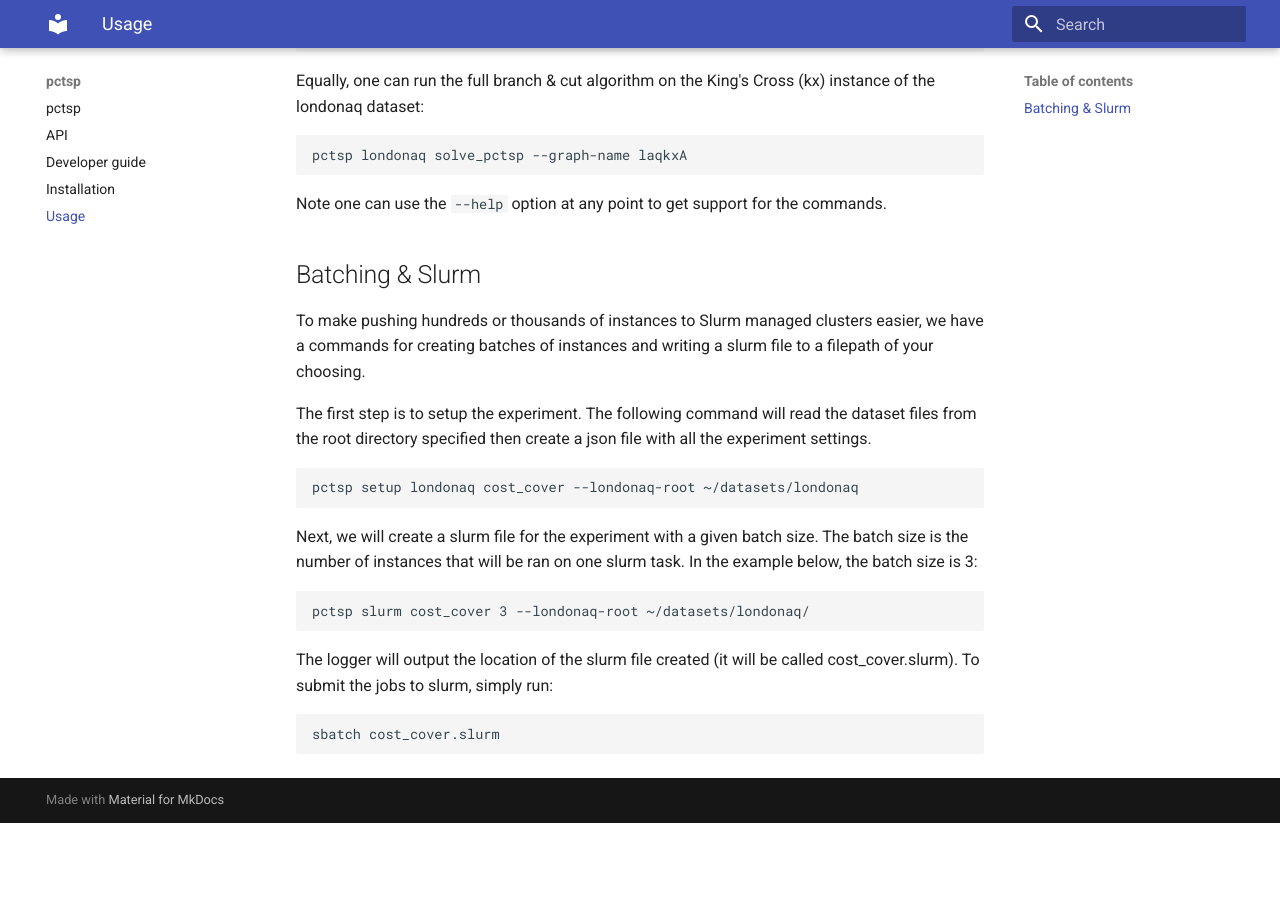
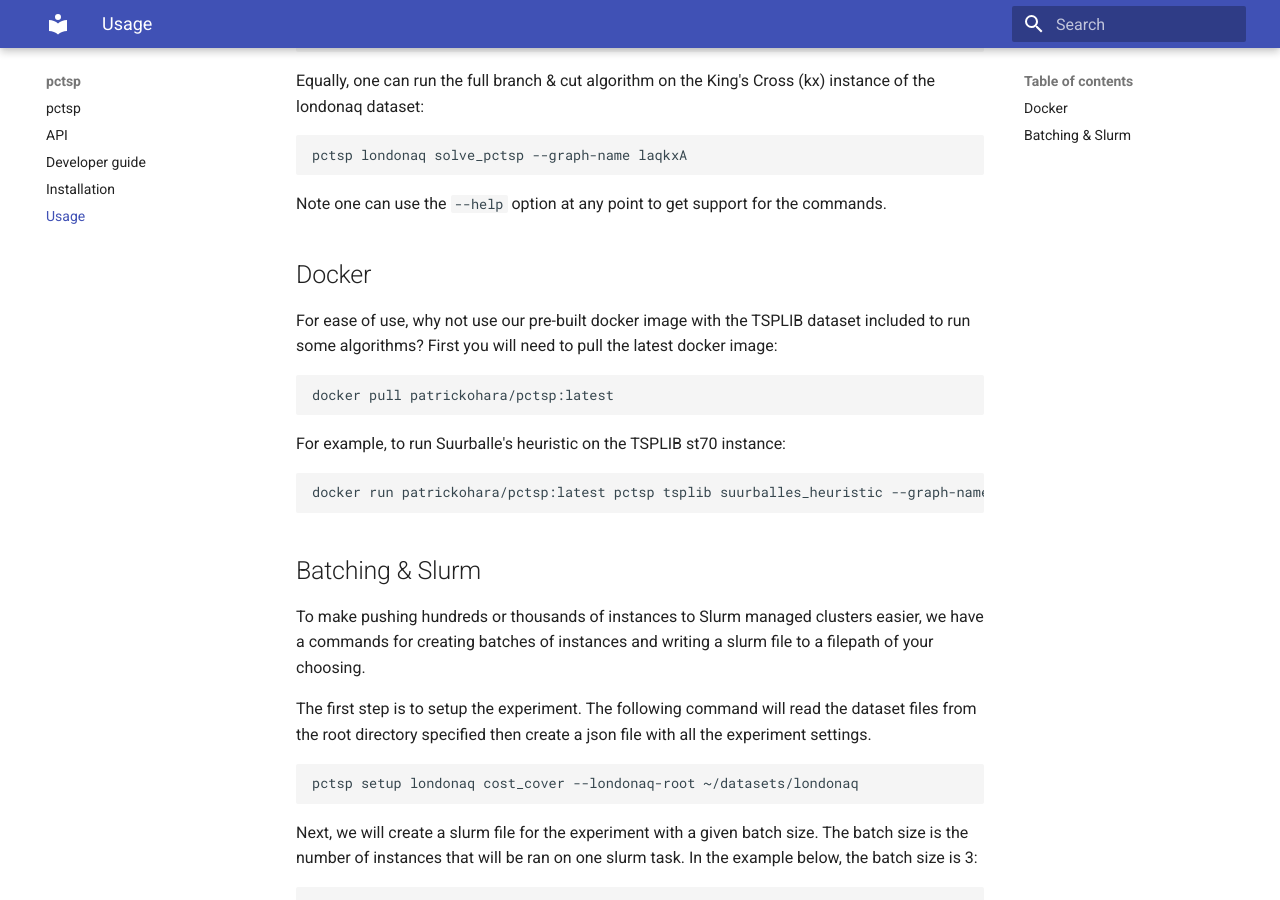
Before and after one commit to PatrickOHara/pctsp, an MkDocs documentation site: the page built from docs/usage.md, in a window 1280 px wide and 900 px high, scrolled down 302 px. Built offline with MkDocs 1.6.1 and Material for MkDocs 9.7.7, drawn with Linux system fonts in a browser that asks for light colours; before the commit the page ends 1125 px from its top, so only the background shows below that.

Commit message:
Document usage with docker

````diff
--- a/docs/usage.md
+++ b/docs/usage.md
@@ -17,6 +17,21 @@
 ```
 
 Note one can use the `--help` option at any point to get support for the commands.
+
+## Docker
+
+For ease of use, why not use our pre-built docker image with the TSPLIB dataset included to run some algorithms?
+First you will need to pull the latest docker image:
+
+```bash
+docker pull patrickohara/pctsp:latest
+```
+
+For example, to run Suurballe's heuristic on the TSPLIB st70 instance:
+
+```bash
+docker run patrickohara/pctsp:latest pctsp tsplib suurballes_heuristic --graph-name st70
+```
 
 ## Batching & Slurm
 
````
Also changed, not shown: README.md (+1 -1 lines), docs/installation.md (+3 -0 lines).
